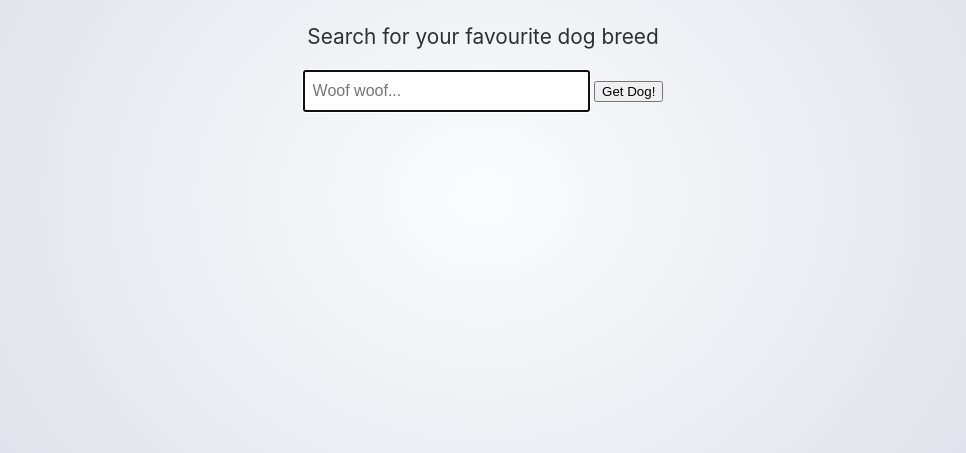
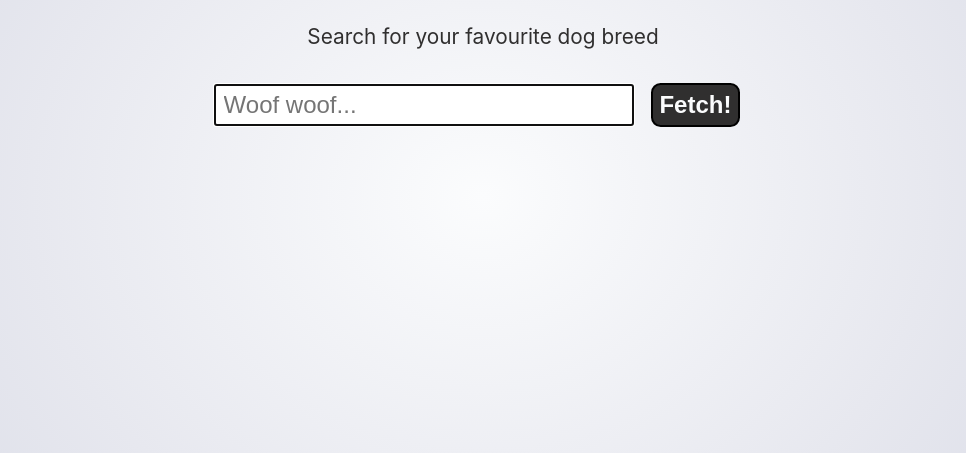
Before and after one commit to fac-13/phac-kpnet-autocomplete, a website: page public/index.html in a window 1280 px wide. Shown: the part 347-800 px from the top of the page, without its empty margins (157-1123 px from the left). Drawn offline with Linux system fonts and the light colour scheme.

Commit message:
style button

```diff
--- a/public/index.html
+++ b/public/index.html
@@ -17,11 +17,11 @@
 <p class="header__description">Search for your favourite dog breed</p>
 <form>
     <input type="text" id="search-box" class="header__input" action="/name-data" method="get" placeholder="Woof woof..."
-        autoFocus required list="dogbreeds-json" aria-label="Search Box">
+        autoFocus required list="dogbreeds-json" aria-label="Search Box" autofocus>
     <datalist id="dogbreeds-json">
 
     </datalist>
-    <input type="button" id="submit-button" class="form__submit-button" value="Get Dog!"></input>
+    <button id="submit-button" type="submit" class="form__submit-button">fetch!</button>
 </form>
 <h2 id="search-header"></h2>
 </header>
--- a/public/style.css
+++ b/public/style.css
@@ -26,7 +26,36 @@ body{
 
 .header__input{
     height: 2rem;
+    padding: 0.2rem 0.5rem;
+    font-size: 1.5rem;
+}
+
+.form__submit-button {
+        font-size: 1.5rem;
+        text-transform: capitalize;
+        margin: 5%;
+        padding: 0.5%;
+        text-align: center;
+        border: 2px solid black;
+        background: #302f2f;
+        color: #fbfcfd;
+        font-weight:700;
+        border-radius: 0.6rem;
+}
+
+.form__submit-button:hover,
+.form__submit-button:focus {
+    color: #302f2f;
+    background: #fbfcfd;
+    border: 2px solid white;
+}
+
+
+@media screen and (min-width: 600px) {
+.header__input {
     width: 30ch;
-    padding: 0.2rem 0.5rem;
-    font-size: 1rem;
+    }
+.form__submit-button {
+    margin:1%;
+    }
 }
```
